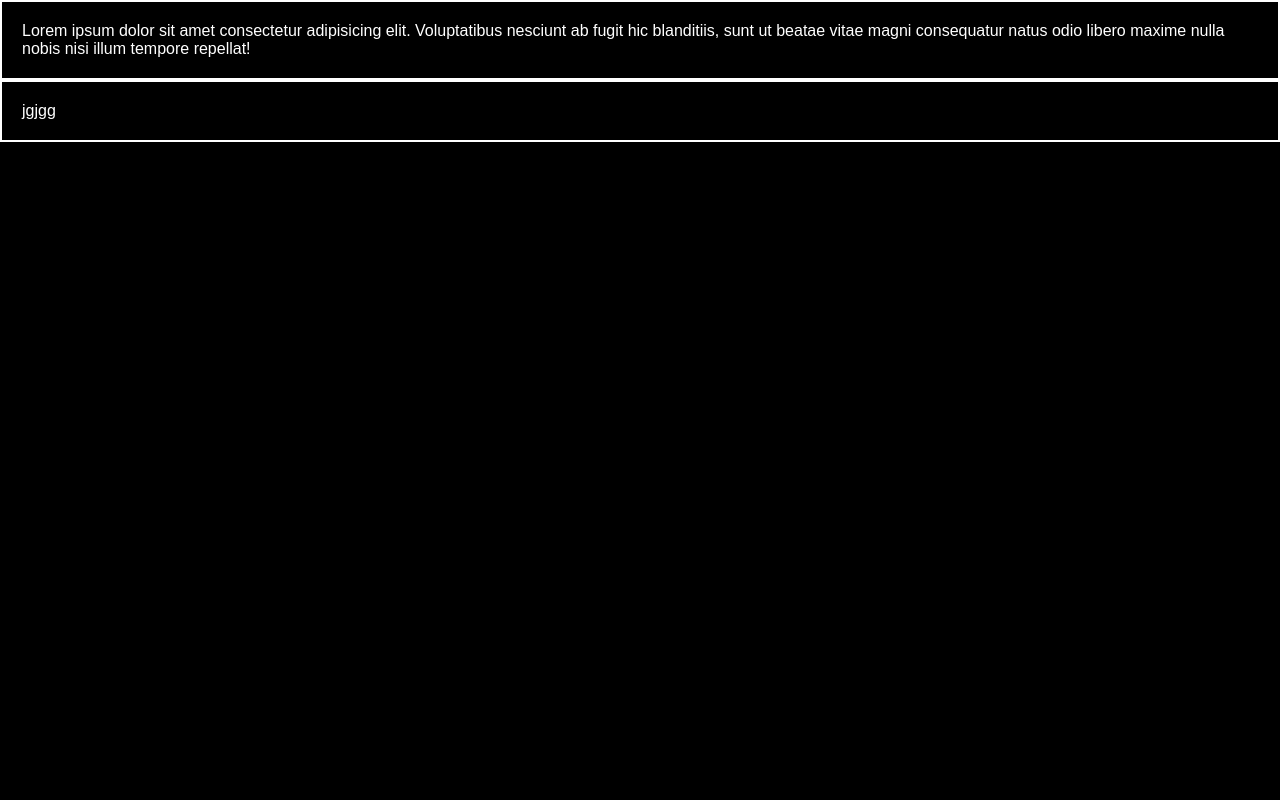
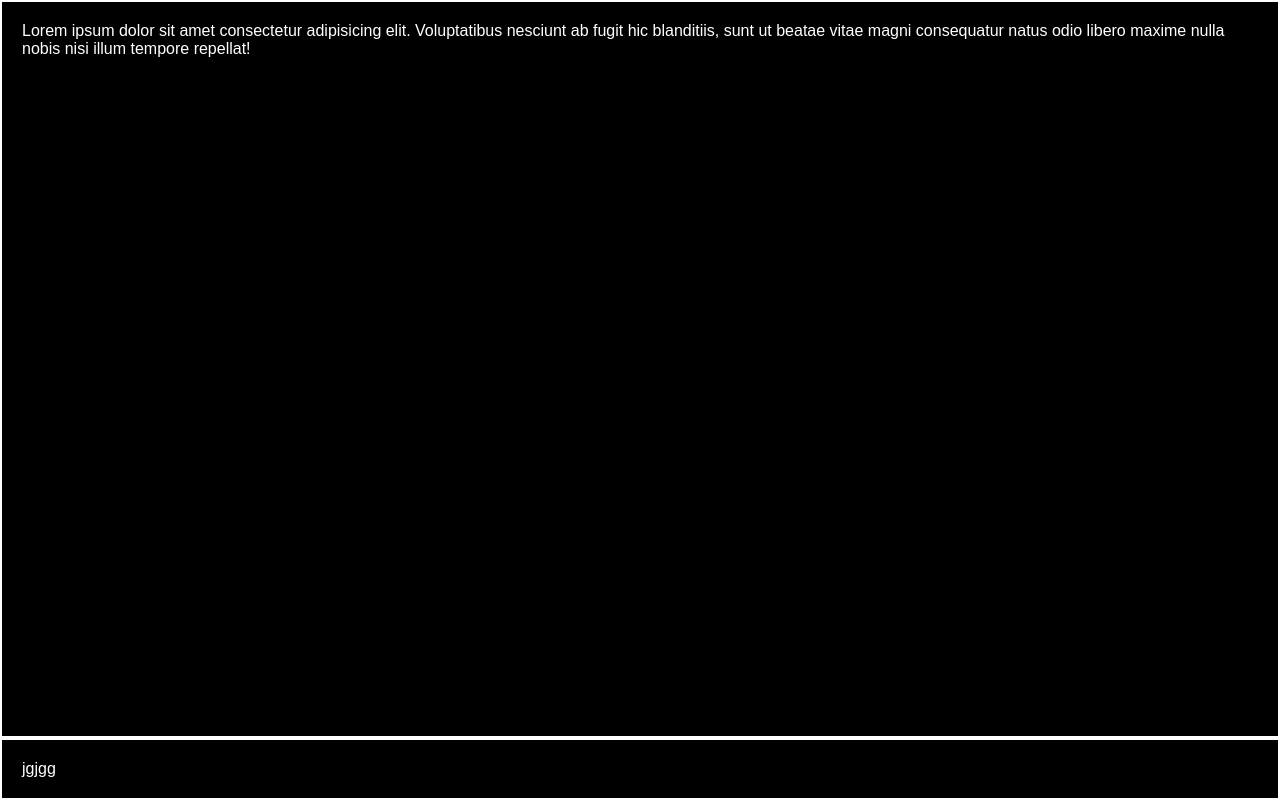
Before and after one commit to LucaLF-dev/html-css-zoom, a plain HTML site: page index.html in a window 1280 px wide. Drawn offline with Linux system fonts and the light colour scheme.

```diff
--- a/css/webapp.css
+++ b/css/webapp.css
@@ -12,6 +12,12 @@ html{
     background-color: black;
     height: 100vh;
     color: white;
+    display: flex;
+    flex-direction: column;
+}
+
+.app-content {
+    flex-grow: 1;
 }
 
 
```
